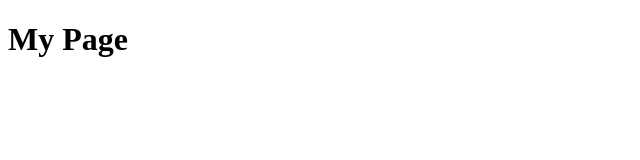
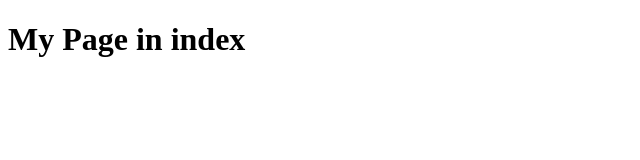
Before and after one commit to Mussie591/cs425-swe-202408-demo, a plain HTML site: page index.html in a window 1280 px wide. Shown: the whole page, without its empty margins (0-640 px from the left). Drawn offline with Linux system fonts and the light colour scheme.

Commit message:
updated the header for index

```diff
--- a/index.html
+++ b/index.html
@@ -6,6 +6,6 @@
     <title>Document</title>
 </head>
 <body>
-    <h1>My Page</h1>
+    <h1>My Page in index</h1>
 </body>
 </html>
```
